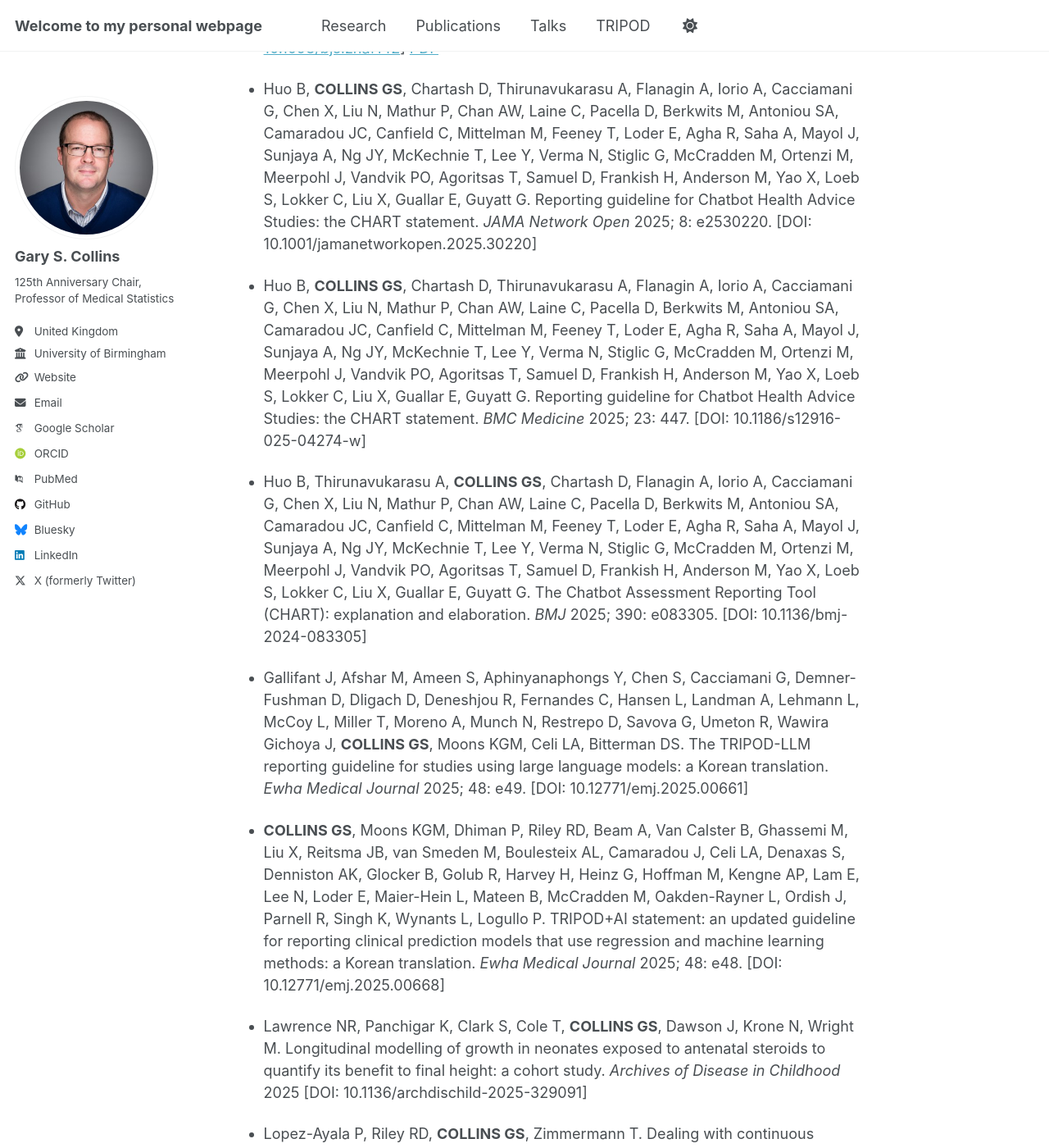
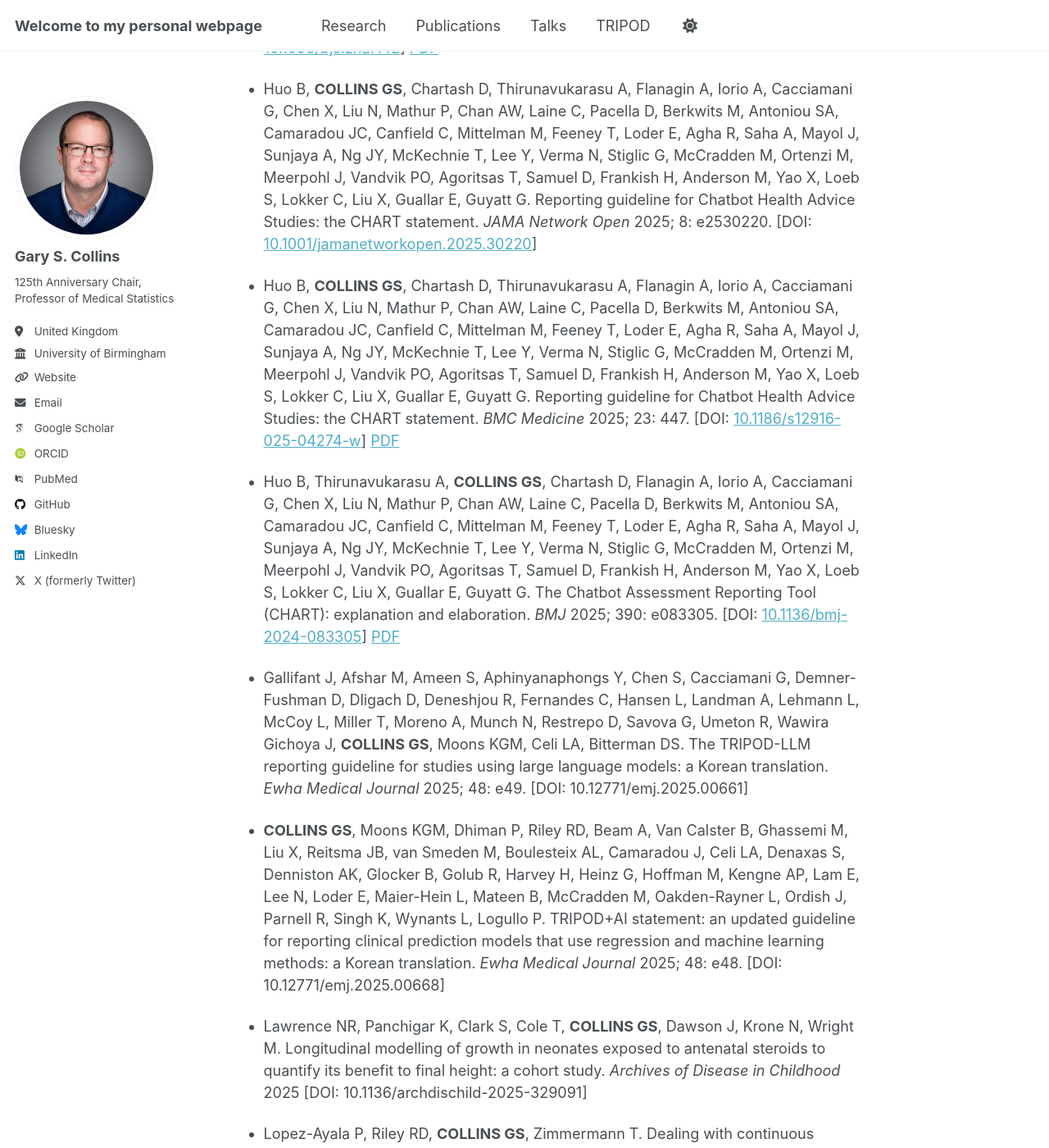
Before and after one commit to gscollins1973/gscollins1973.github.io, a Jekyll site: the page built from _pages/publications.html, in a window 1280 px wide and 1400 px high, scrolled down 2319 px. Shown: the whole window at 82% size. Built offline with Jekyll 4.4.1, drawn with Linux system fonts in a browser that asks for light colours; some web fonts are replaced; a script that is not in the unit is left out; some of the changed text lies outside the part shown.

Commit message:
Update publications.html

```diff
--- a/_pages/publications.html
+++ b/_pages/publications.html
@@ -20,13 +20,13 @@ See my <a href="https://scholar.google.co.uk/citations?hl=en&tzom=-60&user=cVKF8
 <li><p>Huo B, <strong>COLLINS GS</strong>, Chartash D, Thirunavukarasu A, Flanagin A, Iorio A, Cacciamani G, Chen X, Liu N, Mathur P, Chan AW, Laine C, Pacella D, Berkwits M, Antoniou SA, Camaradou JC, Canfield C, Mittelman M, Feeney T, Loder E, Agha R, Saha A, Mayol J, Sunjaya A, Ng JY, McKechnie T, Lee Y, Verma N, Stiglic G, McCradden M, Ortenzi M, Meerpohl J, Vandvik PO, Agoritsas T, Samuel D, Frankish H, Anderson M, Yao X, Loeb S, Lokker C, Liu X, Guallar E, Guyatt G. Reporting guideline for Chatbot Health Advice Studies: the CHART statement. <i>Artificial Intelligence in Medicine</i> 2025; 168: 103222. [DOI: <a href="https://www.sciencedirect.com/science/article/pii/S0933365725001575">10.1016/j.artmed.2025.103222</a>] <a href="https://www.sciencedirect.com/science/article/pii/S0933365725001575/pdfft?md5=973ff5aea790288b224ff686366ddc40&pid=1-s2.0-S0933365725001575-main.pdf">PDF</a> </p></li>
 <li><p>Huo B, <strong>COLLINS GS</strong>, Chartash D, Thirunavukarasu A, Flanagin A, Iorio A, Cacciamani G, Chen X, Liu N, Mathur P, Chan AW, Laine C, Pacella D, Berkwits M, Antoniou SA, Camaradou JC, Canfield C, Mittelman M, Feeney T, Loder E, Agha R, Saha A, Mayol J, Sunjaya A, Ng JY, McKechnie T, Lee Y, Verma N, Stiglic G, McCradden M, Ortenzi M, Meerpohl J, Vandvik PO, Agoritsas T, Samuel D, Frankish H, Anderson M, Yao X, Loeb S, Lokker C, Liu X, Guallar E, Guyatt G. Reporting guideline for Chatbot Health Advice Studies: the CHART statement. <i>Annals of Family Medicine</i> 2025. [DOI: <a href="https://www.annfammed.org/content/early/2025/07/29/afm.250386">10.1370/afm.250386</a>] <a href="https://www.annfammed.org/content/annalsfm/early/2025/07/29/afm.250386.full.pdf">PDF</a> </p></li>
 <li><p>Huo B, <strong>COLLINS GS</strong>, Chartash D, Thirunavukarasu A, Flanagin A, Iorio A, Cacciamani G, Chen X, Liu N, Mathur P, Chan AW, Laine C, Pacella D, Berkwits M, Antoniou SA, Camaradou JC, Canfield C, Mittelman M, Feeney T, Loder E, Agha R, Saha A, Mayol J, Sunjaya A, Ng JY, McKechnie T, Lee Y, Verma N, Stiglic G, McCradden M, Ortenzi M, Meerpohl J, Vandvik PO, Agoritsas T, Samuel D, Frankish H, Anderson M, Yao X, Loeb S, Lokker C, Liu X, Guallar E, Guyatt G. Reporting guideline for Chatbot Health Advice Studies: the CHART statement. <i>British Journal of Surgery</i> 2025; 112: znaf142. [DOI: <a href="https://academic.oup.com/bjs/article/112/8/znaf142/8220472">10.1093/bjs.znaf142</a>] <a href="https://academic.oup.com/bjs/article-pdf/112/8/znaf142/63903789/znaf142.pdf">PDF</a> </p></li>
-<li><p>Huo B, <strong>COLLINS GS</strong>, Chartash D, Thirunavukarasu A, Flanagin A, Iorio A, Cacciamani G, Chen X, Liu N, Mathur P, Chan AW, Laine C, Pacella D, Berkwits M, Antoniou SA, Camaradou JC, Canfield C, Mittelman M, Feeney T, Loder E, Agha R, Saha A, Mayol J, Sunjaya A, Ng JY, McKechnie T, Lee Y, Verma N, Stiglic G, McCradden M, Ortenzi M, Meerpohl J, Vandvik PO, Agoritsas T, Samuel D, Frankish H, Anderson M, Yao X, Loeb S, Lokker C, Liu X, Guallar E, Guyatt G. Reporting guideline for Chatbot Health Advice Studies: the CHART statement. <i>JAMA Network Open</i> 2025; 8: e2530220. [DOI: 10.1001/jamanetworkopen.2025.30220]</p></li>
-<li><p>Huo B, <strong>COLLINS GS</strong>, Chartash D, Thirunavukarasu A, Flanagin A, Iorio A, Cacciamani G, Chen X, Liu N, Mathur P, Chan AW, Laine C, Pacella D, Berkwits M, Antoniou SA, Camaradou JC, Canfield C, Mittelman M, Feeney T, Loder E, Agha R, Saha A, Mayol J, Sunjaya A, Ng JY, McKechnie T, Lee Y, Verma N, Stiglic G, McCradden M, Ortenzi M, Meerpohl J, Vandvik PO, Agoritsas T, Samuel D, Frankish H, Anderson M, Yao X, Loeb S, Lokker C, Liu X, Guallar E, Guyatt G. Reporting guideline for Chatbot Health Advice Studies: the CHART statement. <i>BMC Medicine</i> 2025; 23: 447. [DOI: 10.1186/s12916-025-04274-w]</p></li>
-<li><p>Huo B, Thirunavukarasu A, <strong>COLLINS GS</strong>, Chartash D, Flanagin A, Iorio A, Cacciamani G, Chen X, Liu N, Mathur P, Chan AW, Laine C, Pacella D, Berkwits M, Antoniou SA, Camaradou JC, Canfield C, Mittelman M, Feeney T, Loder E, Agha R, Saha A, Mayol J, Sunjaya A, Ng JY, McKechnie T, Lee Y, Verma N, Stiglic G, McCradden M, Ortenzi M, Meerpohl J, Vandvik PO, Agoritsas T, Samuel D, Frankish H, Anderson M, Yao X, Loeb S, Lokker C, Liu X, Guallar E, Guyatt G. The Chatbot Assessment Reporting Tool (CHART): explanation and elaboration. <i>BMJ</i> 2025; 390: e083305. [DOI: 10.1136/bmj-2024-083305]</p></li>
+<li><p>Huo B, <strong>COLLINS GS</strong>, Chartash D, Thirunavukarasu A, Flanagin A, Iorio A, Cacciamani G, Chen X, Liu N, Mathur P, Chan AW, Laine C, Pacella D, Berkwits M, Antoniou SA, Camaradou JC, Canfield C, Mittelman M, Feeney T, Loder E, Agha R, Saha A, Mayol J, Sunjaya A, Ng JY, McKechnie T, Lee Y, Verma N, Stiglic G, McCradden M, Ortenzi M, Meerpohl J, Vandvik PO, Agoritsas T, Samuel D, Frankish H, Anderson M, Yao X, Loeb S, Lokker C, Liu X, Guallar E, Guyatt G. Reporting guideline for Chatbot Health Advice Studies: the CHART statement. <i>JAMA Network Open</i> 2025; 8: e2530220. [DOI: <a href="https://jamanetwork.com/journals/jamanetworkopen/fullarticle/2837224">10.1001/jamanetworkopen.2025.30220</a>] </p></li>
+<li><p>Huo B, <strong>COLLINS GS</strong>, Chartash D, Thirunavukarasu A, Flanagin A, Iorio A, Cacciamani G, Chen X, Liu N, Mathur P, Chan AW, Laine C, Pacella D, Berkwits M, Antoniou SA, Camaradou JC, Canfield C, Mittelman M, Feeney T, Loder E, Agha R, Saha A, Mayol J, Sunjaya A, Ng JY, McKechnie T, Lee Y, Verma N, Stiglic G, McCradden M, Ortenzi M, Meerpohl J, Vandvik PO, Agoritsas T, Samuel D, Frankish H, Anderson M, Yao X, Loeb S, Lokker C, Liu X, Guallar E, Guyatt G. Reporting guideline for Chatbot Health Advice Studies: the CHART statement. <i>BMC Medicine</i> 2025; 23: 447. [DOI: <a href="https://bmcmedicine.biomedcentral.com/articles/10.1186/s12916-025-04274-w">10.1186/s12916-025-04274-w</a>] <a href="https://bmcmedicine.biomedcentral.com/counter/pdf/10.1186/s12916-025-04274-w.pdf">PDF</a> </p></li>
+<li><p>Huo B, Thirunavukarasu A, <strong>COLLINS GS</strong>, Chartash D, Flanagin A, Iorio A, Cacciamani G, Chen X, Liu N, Mathur P, Chan AW, Laine C, Pacella D, Berkwits M, Antoniou SA, Camaradou JC, Canfield C, Mittelman M, Feeney T, Loder E, Agha R, Saha A, Mayol J, Sunjaya A, Ng JY, McKechnie T, Lee Y, Verma N, Stiglic G, McCradden M, Ortenzi M, Meerpohl J, Vandvik PO, Agoritsas T, Samuel D, Frankish H, Anderson M, Yao X, Loeb S, Lokker C, Liu X, Guallar E, Guyatt G. The Chatbot Assessment Reporting Tool (CHART): explanation and elaboration. <i>BMJ</i> 2025; 390: e083305. [DOI: <a href="https://www.bmj.com/content/390/bmj-2024-083305">10.1136/bmj-2024-083305</a>] <a href="https://www.bmj.com/content/390/bmj-2024-083305.full.pdf">PDF</a> </p></li>
 <li><p>Gallifant J, Afshar M, Ameen S, Aphinyanaphongs Y, Chen S, Cacciamani G, Demner-Fushman D, Dligach D, Deneshjou R, Fernandes C, Hansen L, Landman A, Lehmann L, McCoy L, Miller T, Moreno A, Munch N, Restrepo D, Savova G, Umeton R, Wawira Gichoya J, <strong>COLLINS GS</strong>, Moons KGM, Celi LA, Bitterman DS. The TRIPOD-LLM reporting guideline for studies using large language models: a Korean translation. <i>Ewha Medical Journal</i> 2025; 48: e49. [DOI: 10.12771/emj.2025.00661]</p></li>
 <li><p><strong>COLLINS GS</strong>, Moons KGM, Dhiman P, Riley RD, Beam A, Van Calster B, Ghassemi M, Liu X, Reitsma JB, van Smeden M, Boulesteix AL, Camaradou J, Celi LA, Denaxas S, Denniston AK, Glocker B, Golub R, Harvey H, Heinz G, Hoffman M, Kengne AP, Lam E, Lee N, Loder E, Maier-Hein L, Mateen B, McCradden M, Oakden-Rayner L, Ordish J, Parnell R, Singh K, Wynants L, Logullo P. TRIPOD+AI statement: an updated guideline for reporting clinical prediction models that use regression and machine learning methods: a Korean translation. <i>Ewha Medical Journal</i> 2025; 48: e48. [DOI: 10.12771/emj.2025.00668] </p></li>
 <li><p>Lawrence NR, Panchigar K, Clark S, Cole T, <strong>COLLINS GS</strong>, Dawson J, Krone N, Wright M. Longitudinal modelling of growth in neonates exposed to antenatal steroids to quantify its benefit to final height: a cohort study. <i>Archives of Disease in Childhood</i> 2025 [DOI: 10.1136/archdischild-2025-329091]</p></li>
-<li><p>Lopez-Ayala P, Riley RD, <strong>COLLINS GS</strong>, Zimmermann T. Dealing with continuous variables and modelling non-linear associations in healthcare data: a practical guide. <i>BMJ</i> 2025; 388: e082440 [DOI: 10.1136/bmj-2024-082440].</p></li>
+<li><p>Lopez-Ayala P, Riley RD, <strong>COLLINS GS</strong>, Zimmermann T. Dealing with continuous variables and modelling non-linear associations in healthcare data: a practical guide. <i>BMJ</i> 2025; 388: e082440 [DOI: <a href="https://www.bmj.com/content/390/bmj-2024-082440">10.1136/bmj-2024-082440</a>] <a href="https://www.bmj.com/content/390/bmj-2024-082440.full.pdf">PDF</a> </p></li>
 <li><p>Riley RD, <strong>COLLINS GS</strong>, Whittle R, Archer L, Snell K, Dhiman P, Kirton L, Legha A, Liu X, Denniston A, Harrell Jr F, Wynants L, Martin GP, Ensor J. A decomposition of Fisher’s information to inform sample size for developing or updating fair and precise clinical prediction models for individual risk – part 1: binary outcomes. <i>Diagnostic & Prognostic Research</i> 2025; 9: 14. [DOI: 10.1186/s41512-025-00193-9]</p></li>
 <li><p>Hopewell S, Chan AW, <strong>COLLINS GS</strong>, Hróbjartsson A, Moher D, Schulz KF, Runn T, Aggarwal R, Berkwits M, Berlin JA, Bhandari N, Butcher NJ, Campbell MK, Chidebe R, Elbourne D, Farmer A, Fergusson D, Golub RM, Goodman SN, Hoffman T, Ioannidis JPA, Kahan BC, Knowles R, Lamb SE, Lewis S, Loder E, Offringa M, Ravaud P, Richards D, Rockhold FW, Schriger DL, Siegfried N, Staniszewska S, Taylor R, Thabane L, Torgerson D, Vohra S, White IR, Boutron I. CONSORT 2025 statement: updated guideline for reporting randomized trials: a Korean translation. <i>Ewha Medical Journal</i> 2025; 38: e50. [DOI: 10.12771/emj.2025.00409]</p></li>
 <li><p>Logullo P, MacCarthy A, Kirtley S, Bullock GS, Dhiman P, Ma J, <strong>COLLINS GS</strong>. Quality of peer review of randomized controlled trials in oncology: an evaluation of open peer review reports. <i>Journal of Clinical Epidemiology</i> 2025; 185: 111893. [DOI: 10.1016/j.jclinepi.2025.111893].</p></li>
```
